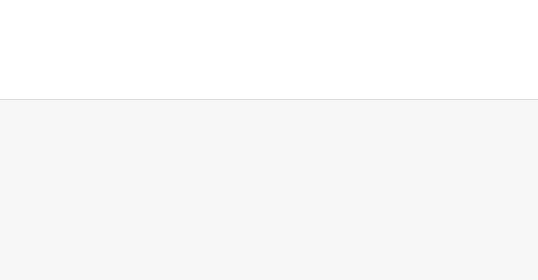
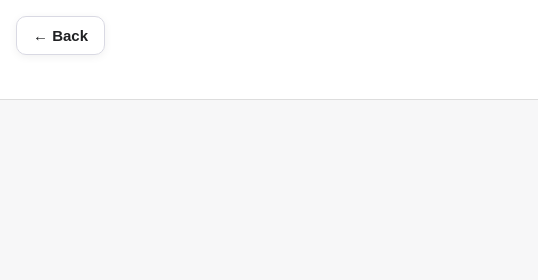
Before and after one commit to treatwashere/AI-Wars, a plain HTML site: page App/Code/ChatGPT/chatgpthome.html in a window 1280 px wide. Shown: the top 280 px of the page, 0-538 px from the left. Drawn offline with Linux system fonts and the light colour scheme.

Commit message:
Add back button to ChatGPT home

```diff
--- a/App/Code/ChatGPT/chatgpthome.html
+++ b/App/Code/ChatGPT/chatgpthome.html
@@ -13,6 +13,27 @@
       font-family: Arial, sans-serif;
       background: #f7f7f8;
       color: #202123;
+    }
+
+    #backButton {
+      position: fixed;
+      top: 16px;
+      left: 16px;
+      z-index: 10;
+      padding: 10px 16px;
+      border: 1px solid #d9d9e3;
+      border-radius: 10px;
+      background: #fff;
+      color: #202123;
+      text-decoration: none;
+      font-size: 15px;
+      font-weight: 700;
+      box-shadow: 0 2px 8px rgba(0,0,0,.06);
+    }
+
+    #backButton:hover {
+      transform: translateY(-1px);
+      box-shadow: 0 5px 14px rgba(0,0,0,.1);
     }
 
     header {
@@ -84,6 +105,8 @@
   </style>
 </head>
 <body>
+  <a id="backButton" href="../index.html">← Back</a>
+
   <header>
     <div class="brand">
       <img
```
